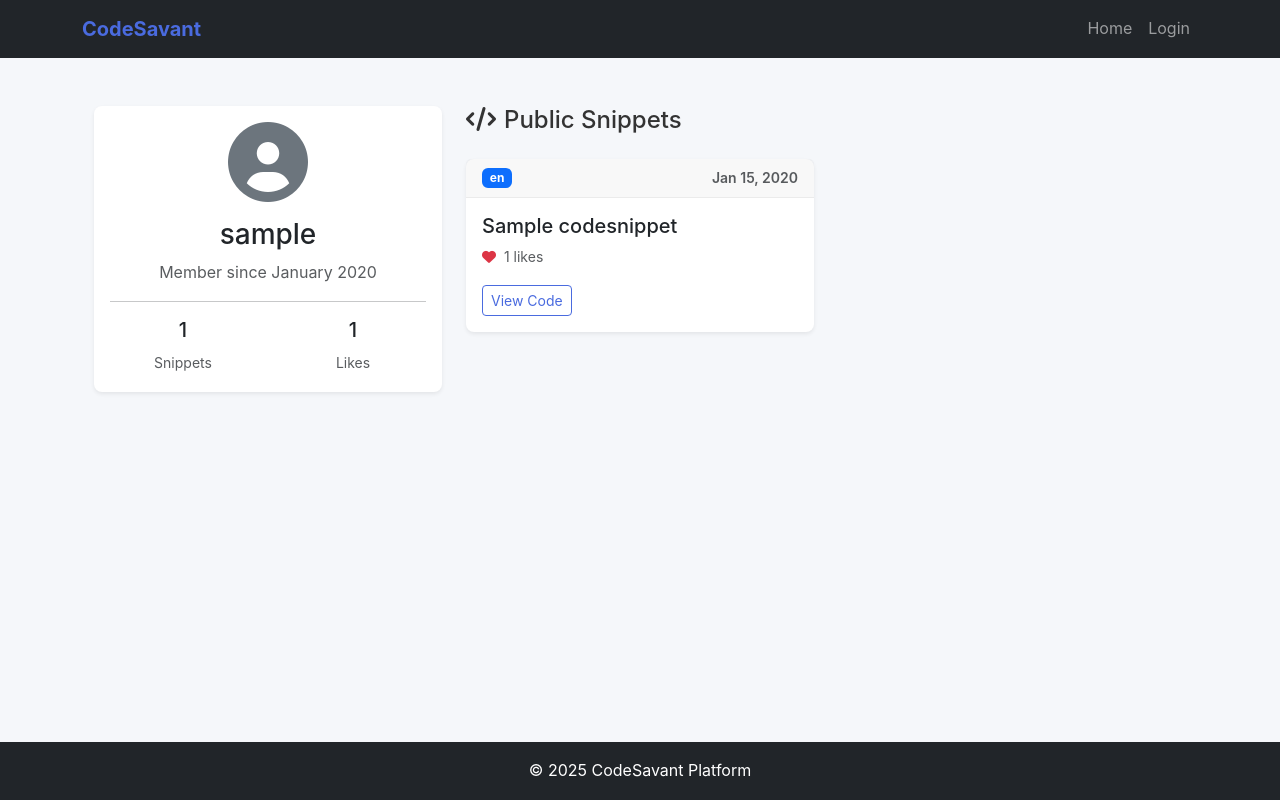
After one commit to SaiSriSushanth/codesavant, a Django app: a page that uses templates/coding_assistant/profile.html in a window 1280 px wide. The commit adds this page. Run offline with Django 4.2, Linux system fonts and the light colour scheme; tables that the repository leaves empty hold one stand-in row (values such as "Sample post").

Commit message:
added more social features

```diff
--- a/coding_assistant/models.py
+++ b/coding_assistant/models.py
@@ -7,6 +7,8 @@ class CodeSnippet(models.Model):
     code = models.TextField()
     language = models.CharField(max_length=50)
     is_public = models.BooleanField(default=False)
+    likes = models.ManyToManyField(User, related_name='liked_snippets', blank=True)
+    parent_snippet = models.ForeignKey('self', null=True, blank=True, on_delete=models.SET_NULL, related_name='forks')
     created_at = models.DateTimeField(auto_now_add=True)
     updated_at = models.DateTimeField(auto_now=True)
 
--- a/coding_assistant/urls.py
+++ b/coding_assistant/urls.py
@@ -18,4 +18,7 @@ urlpatterns = [
     path('api/toggle-public/', views.toggle_public, name='toggle_public'),
     path('api/save-snippet/', views.save_snippet, name='save_snippet'),
     path('api/chat/', views.chat_with_ai, name='chat_with_ai'),
+    path('api/toggle-like/', views.toggle_like, name='toggle_like'),
+    path('api/fork-snippet/', views.fork_snippet, name='fork_snippet'),
+    path('profile/<str:username>/', views.user_profile, name='user_profile'),
 ]
--- a/coding_assistant/views.py
+++ b/coding_assistant/views.py
@@ -1,5 +1,6 @@
 from django.shortcuts import render, redirect, get_object_or_404
 from django.contrib.auth.decorators import login_required
+from django.contrib.auth.models import User
 from django.contrib.auth import authenticate, login
 from django.http import JsonResponse
 from django.views.decorators.csrf import csrf_exempt
@@ -24,7 +25,7 @@ def index(request):
 @login_required
 def dashboard(request):
     """User dashboard view"""
-    user_snippets = CodeSnippet.objects.filter(user=request.user).order_by('-created_at')
+    user_snippets = CodeSnippet.objects.filter(user=request.user, parent_snippet__isnull=True).order_by('-created_at')
     user_progress = UserProgress.objects.filter(user=request.user)
 
     context = {
@@ -36,7 +37,14 @@ def dashboard(request):
 @login_required
 def code_editor(request):
     """Code editor view"""
-    return render(request, 'coding_assistant/code_editor.html')
+    snippet_id = request.GET.get('id')
+    context = {}
+
+    if snippet_id:
+        snippet = get_object_or_404(CodeSnippet, id=snippet_id, user=request.user)
+        context['snippet'] = snippet
+
+    return render(request, 'coding_assistant/code_editor.html', context)
 
 @csrf_exempt
 def analyze_code(request):
@@ -645,3 +653,87 @@ def chat_with_ai(request):
             return JsonResponse({'error': str(e)}, status=500)
 
     return JsonResponse({'error': 'Method not allowed'}, status=405)
+
+@login_required
+@csrf_exempt
+def toggle_like(request):
+    """API endpoint to toggle like on a snippet"""
+    if request.method == 'POST':
+        try:
+            data = json.loads(request.body)
+            snippet_id = data.get('snippet_id')
+
+            if not snippet_id:
+                return JsonResponse({'error': 'Missing snippet ID'}, status=400)
+
+            snippet = get_object_or_404(CodeSnippet, id=snippet_id, is_public=True)
+
+            if request.user in snippet.likes.all():
+                snippet.likes.remove(request.user)
+                is_liked = False
+            else:
+                snippet.likes.add(request.user)
+                is_liked = True
+
+            return JsonResponse({
+                'success': True,
+                'is_liked': is_liked,
+                'likes_count': snippet.likes.count()
+            })
+
+        except Exception as e:
+            return JsonResponse({'error': str(e)}, status=500)
+
+    return JsonResponse({'error': 'Method not allowed'}, status=405)
+
+@login_required
+@csrf_exempt
+def fork_snippet(request):
+    """API endpoint to fork a snippet"""
+    if request.method == 'POST':
+        try:
+            data = json.loads(request.body)
+            snippet_id = data.get('snippet_id')
+
+            if not snippet_id:
+                return JsonResponse({'error': 'Missing snippet ID'}, status=400)
+
+            original_snippet = get_object_or_404(CodeSnippet, id=snippet_id, is_public=True)
+
+            # Create a copy
+            new_snippet = CodeSnippet.objects.create(
+                user=request.user,
+                title=f"Fork of {original_snippet.title}",
+                code=original_snippet.code,
+                language=original_snippet.language,
+                parent_snippet=original_snippet,
+                is_public=False # Private by default
+            )
+
+            return JsonResponse({
+                'success': True,
+                'snippet_id': new_snippet.id,
+                'message': 'Snippet forked successfully'
+            })
+
+        except Exception as e:
+            return JsonResponse({'error': str(e)}, status=500)
+
+    return JsonResponse({'error': 'Method not allowed'}, status=405)
+
+def user_profile(request, username):
+    """Public user profile view"""
+    profile_user = get_object_or_404(User, username=username)
+    public_snippets = CodeSnippet.objects.filter(user=profile_user, is_public=True).order_by('-created_at')
+
+    # Calculate stats
+    total_likes = sum(snippet.likes.count() for snippet in public_snippets)
+
+    context = {
+        'profile_user': profile_user,
+        'snippets': public_snippets,
+        'total_likes': total_likes,
+        'snippets_count': public_snippets.count(),
+    }
+
+    return render(request, 'coding_assistant/profile.html', context)
--- /dev/null
+++ b/templates/coding_assistant/profile.html
@@ -0,0 +1,72 @@
+{% extends 'base.html' %}
+
+{% block title %}{{ profile_user.username }}'s Profile - CodeSavant{% endblock %}
+
+{% block content %}
+<div class="container py-4">
+    <div class="row">
+        <!-- Profile Sidebar -->
+        <div class="col-md-4 mb-4">
+            <div class="card shadow-sm">
+                <div class="card-body text-center">
+                    <div class="mb-3">
+                        <i class="fas fa-user-circle fa-5x text-secondary"></i>
+                    </div>
+                    <h3 class="card-title">{{ profile_user.username }}</h3>
+                    <p class="text-muted">Member since {{ profile_user.date_joined|date:"F Y" }}</p>
+
+                    <hr>
+
+                    <div class="row text-center">
+                        <div class="col-6">
+                            <h5>{{ snippets_count }}</h5>
+                            <small class="text-muted">Snippets</small>
+                        </div>
+                        <div class="col-6">
+                            <h5>{{ total_likes }}</h5>
+                            <small class="text-muted">Likes</small>
+                        </div>
+                    </div>
+                </div>
+            </div>
+        </div>
+
+        <!-- Public Snippets -->
+        <div class="col-md-8">
+            <h4 class="mb-4"><i class="fas fa-code me-2"></i>Public Snippets</h4>
+
+            {% if snippets %}
+            <div class="row">
+                {% for snippet in snippets %}
+                <div class="col-md-6 mb-4">
+                    <div class="card h-100 shadow-sm">
+                        <div class="card-header d-flex justify-content-between align-items-center">
+                            <span class="badge bg-primary">{{ snippet.language }}</span>
+                            <small class="text-muted">{{ snippet.created_at|date:"M d, Y" }}</small>
+                        </div>
+                        <div class="card-body">
+                            <h5 class="card-title text-truncate">{{ snippet.title }}</h5>
+                            <p class="card-text text-muted small">
+                                <i class="fas fa-heart me-1 text-danger"></i> {{ snippet.likes.count }} likes
+                                {% if snippet.parent_snippet %}
+                                <br>
+                                <i class="fas fa-code-branch me-1 text-muted"></i> Forked from {{
+                                snippet.parent_snippet.user.username }}
+                                {% endif %}
+                            </p>
+                            <a href="{% url 'coding_assistant:public_snippet' snippet.id %}"
+                                class="btn btn-outline-primary btn-sm stretched-link">View Code</a>
+                        </div>
+                    </div>
+                </div>
+                {% endfor %}
+            </div>
+            {% else %}
+            <div class="alert alert-info">
+                <i class="fas fa-info-circle me-2"></i>This user hasn't shared any public snippets yet.
+            </div>
+            {% endif %}
+        </div>
+    </div>
+</div>
+{% endblock %}
```
Also changed, not shown: templates/coding_assistant/code_editor.html (+23 -5 lines), templates/coding_assistant/dashboard.html (+15 -6 lines), templates/coding_assistant/explore.html (+12 -2 lines), templates/coding_assistant/public_snippet.html (+94 -2 lines), coding_assistant/migrations/0003_codesnippet_likes_codesnippet_parent_snippet.py (added).
